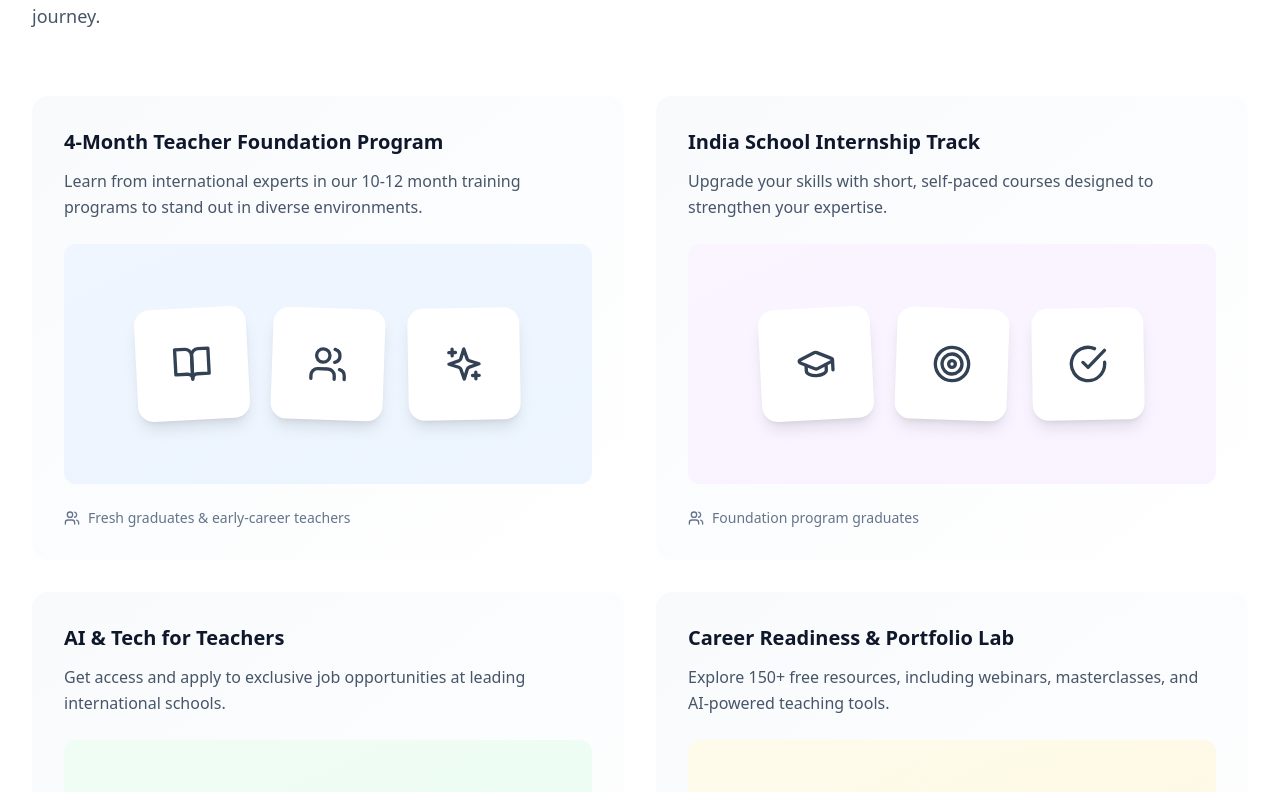
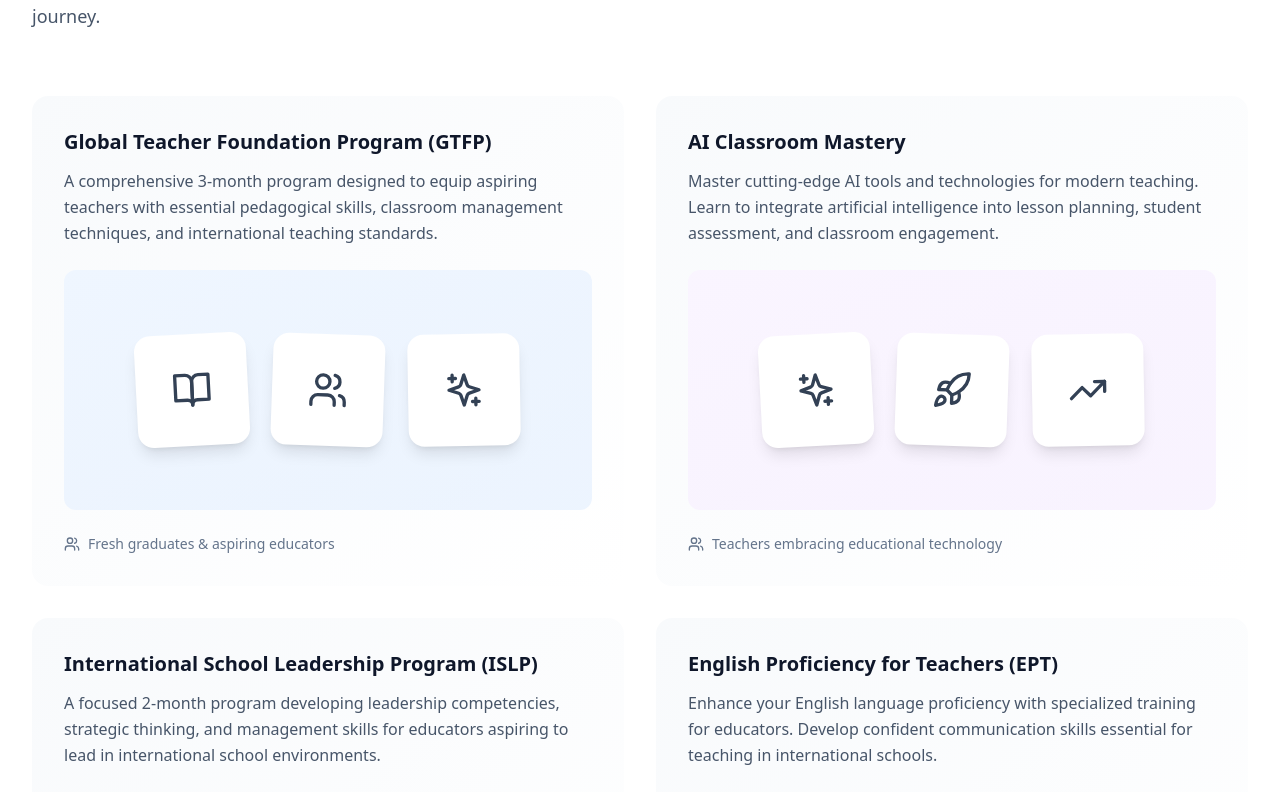
Before and after one commit to abduljawadkt/teacheristic, a React (Vite) app: page / in a window 1280 px wide. Shown: the part 3705-4497 px from the top of the page. Built offline with nearby package versions, Linux system fonts and the light colour scheme; no server answers.

Commit message:
Updated App.tsx

```diff
--- a/src/App.tsx
+++ b/src/App.tsx
@@ -428,34 +428,34 @@ const ProgramsSection: React.FC = () => {
   const programs = [
     {
       tag: "FLAGSHIP",
-      name: "4-Month Teacher Foundation Program",
-      desc: "Learn from international experts in our 10-12 month training programs to stand out in diverse environments.",
-      audience: "Fresh graduates & early-career teachers",
+      name: "Global Teacher Foundation Program (GTFP)",
+      desc: "A comprehensive 3-month program designed to equip aspiring teachers with essential pedagogical skills, classroom management techniques, and international teaching standards.",
+      audience: "Fresh graduates & aspiring educators",
       icons: [BookOpen, Users, Sparkles],
       bgColor: "from-blue-50 to-blue-100/50"
     },
     {
-      tag: "INTERNSHIP",
-      name: "India School Internship Track",
-      desc: "Upgrade your skills with short, self-paced courses designed to strengthen your expertise.",
-      audience: "Foundation program graduates",
-      icons: [GraduationCap, Target, CheckCircle],
+      tag: "UPSKILLING",
+      name: "AI Classroom Mastery",
+      desc: "Master cutting-edge AI tools and technologies for modern teaching. Learn to integrate artificial intelligence into lesson planning, student assessment, and classroom engagement.",
+      audience: "Teachers embracing educational technology",
+      icons: [Sparkles, Rocket, TrendingUp],
       bgColor: "from-purple-50 to-purple-100/50"
     },
     {
-      tag: "UPSKILLING",
-      name: "AI & Tech for Teachers",
-      desc: "Get access and apply to exclusive job opportunities at leading international schools.",
-      audience: "Practicing teachers seeking modern tools",
-      icons: [Sparkles, Rocket, TrendingUp],
+      tag: "PROFESSIONAL",
+      name: "International School Leadership Program (ISLP)",
+      desc: "A focused 2-month program developing leadership competencies, strategic thinking, and management skills for educators aspiring to lead in international school environments.",
+      audience: "Experienced teachers seeking leadership roles",
+      icons: [Star, Globe, Building2],
       bgColor: "from-green-50 to-green-100/50"
     },
     {
-      tag: "PROFESSIONAL",
-      name: "Career Readiness & Portfolio Lab",
-      desc: "Explore 150+ free resources, including webinars, masterclasses, and AI-powered teaching tools.",
-      audience: "Teachers preparing for new roles",
-      icons: [Star, Globe, Building2],
+      tag: "LANGUAGE",
+      name: "English Proficiency for Teachers (EPT)",
+      desc: "Enhance your English language proficiency with specialized training for educators. Develop confident communication skills essential for teaching in international schools.",
+      audience: "Teachers improving language competency",
+      icons: [GraduationCap, Target, CheckCircle],
       bgColor: "from-amber-50 to-amber-100/50"
     },
   ];
```
